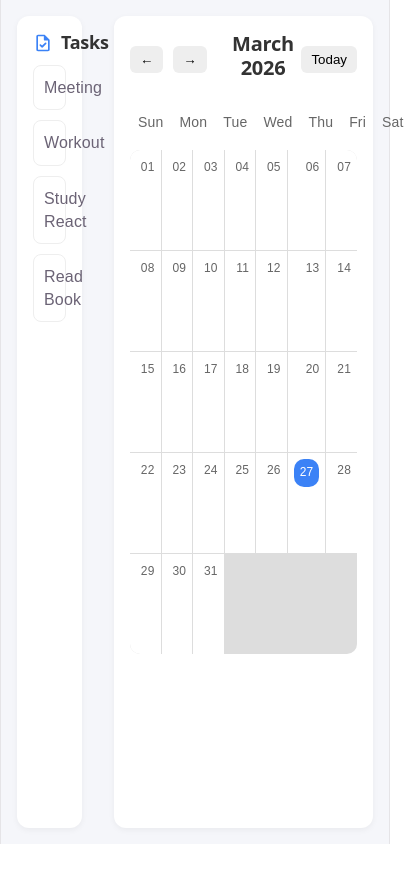
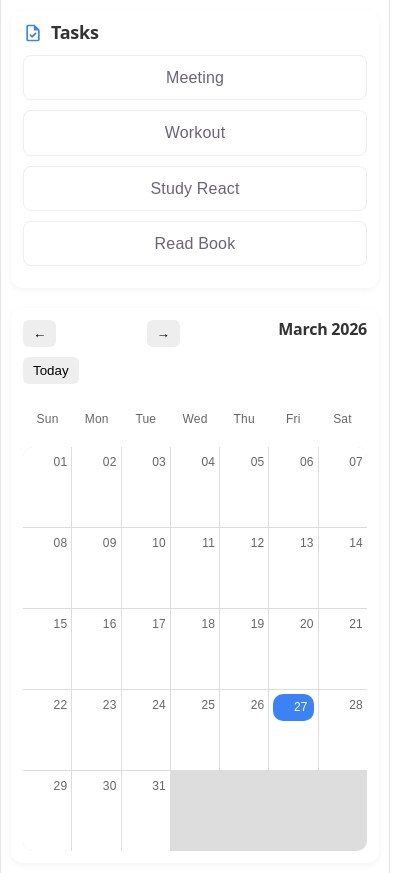
Before and after one commit to onlysahil/drag-calendar, a React (Vite) app: page / in a window 390 px wide. Shown: the whole page, 412 px wide, since content can reach past the window. Before the commit the page ends 844 px from the top, so only its background shows below. Built offline with nearby package versions, Linux system fonts and the light colour scheme.

Commit message:
fix: remove setSelectedDate dependency from Calendar

```diff
--- a/src/styles.css
+++ b/src/styles.css
@@ -48,7 +48,7 @@
 .app {
   display: flex;
   height: 100vh;
-  background: #f5f6fa;
+
 }
 
 /* Days row */
@@ -179,7 +179,7 @@
 /* Sidebar */
 .sidebar {
   width: 25%;
-  padding: 16px;
+
 }
 
 .sidebar-card {
@@ -208,7 +208,7 @@
 /* Calendar */
 .calendar {
   width: 75%;
-  padding: 16px;
+
 }
 
 .calendar-card {
@@ -307,3 +307,59 @@
   font-size: 11px;
   color: #777;
 }
+
+/* 📱 Mobile Responsive */
+@media (max-width: 768px) {
+
+  .app {
+    flex-direction: column;
+    height: auto;
+  }
+
+  .sidebar {
+    width: 100%;
+    padding: 10px;
+  }
+
+  .calendar {
+    width: 100%;
+    padding: 10px;
+  }
+
+  .calendar-card,
+  .sidebar-card {
+    padding: 12px;
+  }
+
+  /* Reduce grid cell height */
+  .cell {
+    height: 80px;
+    padding: 4px;
+  }
+
+  /* Smaller text */
+  .calendar-title {
+    font-size: 16px;
+  }
+
+  .day {
+    font-size: 12px;
+  }
+
+  .cell-task {
+    font-size: 10px;
+    padding: 2px 4px;
+  }
+
+  /* Stack header properly */
+  .calendar-header {
+    flex-direction: column;
+    align-items: flex-start;
+    gap: 10px;
+  }
+
+  .calendar-left {
+    width: 100%;
+    justify-content: space-between;
+  }
+}
```
